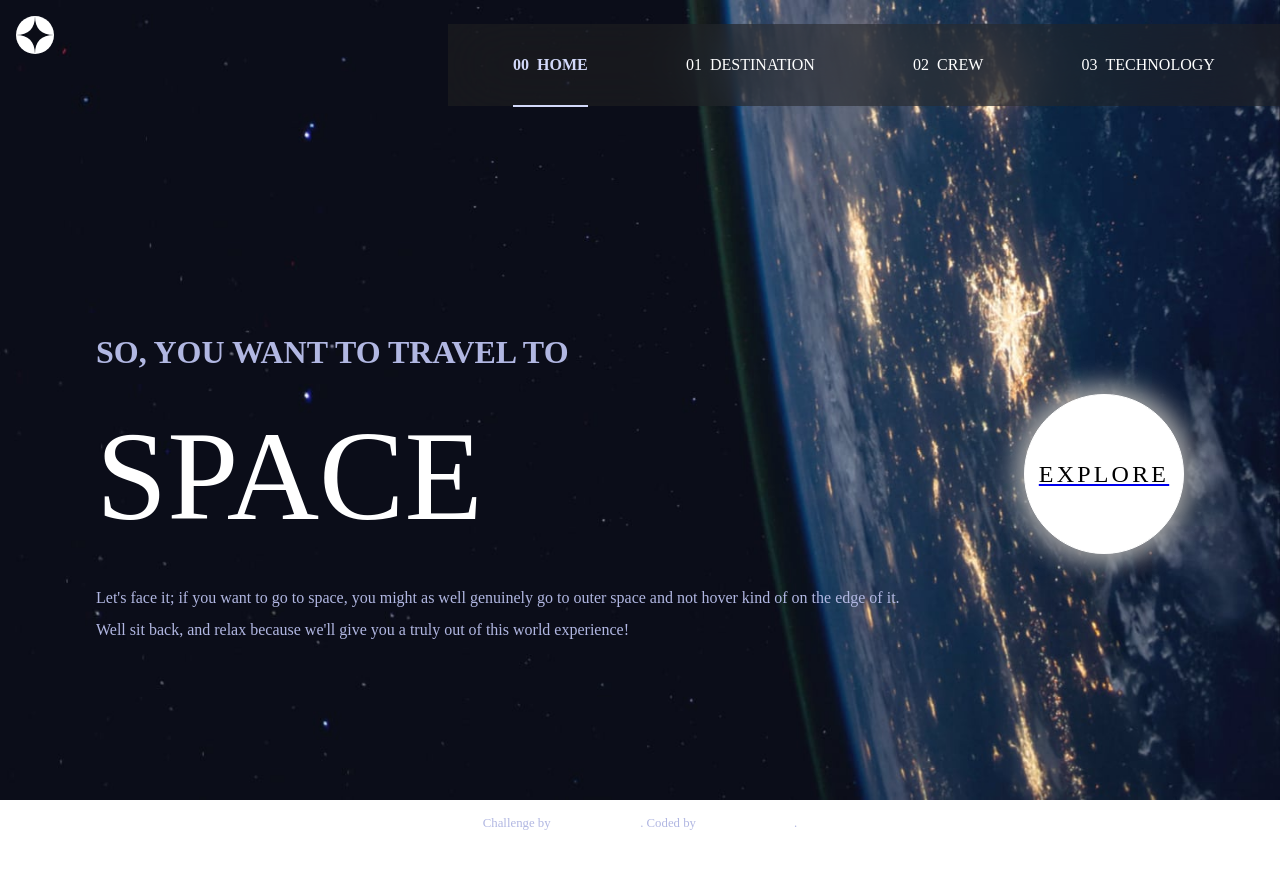
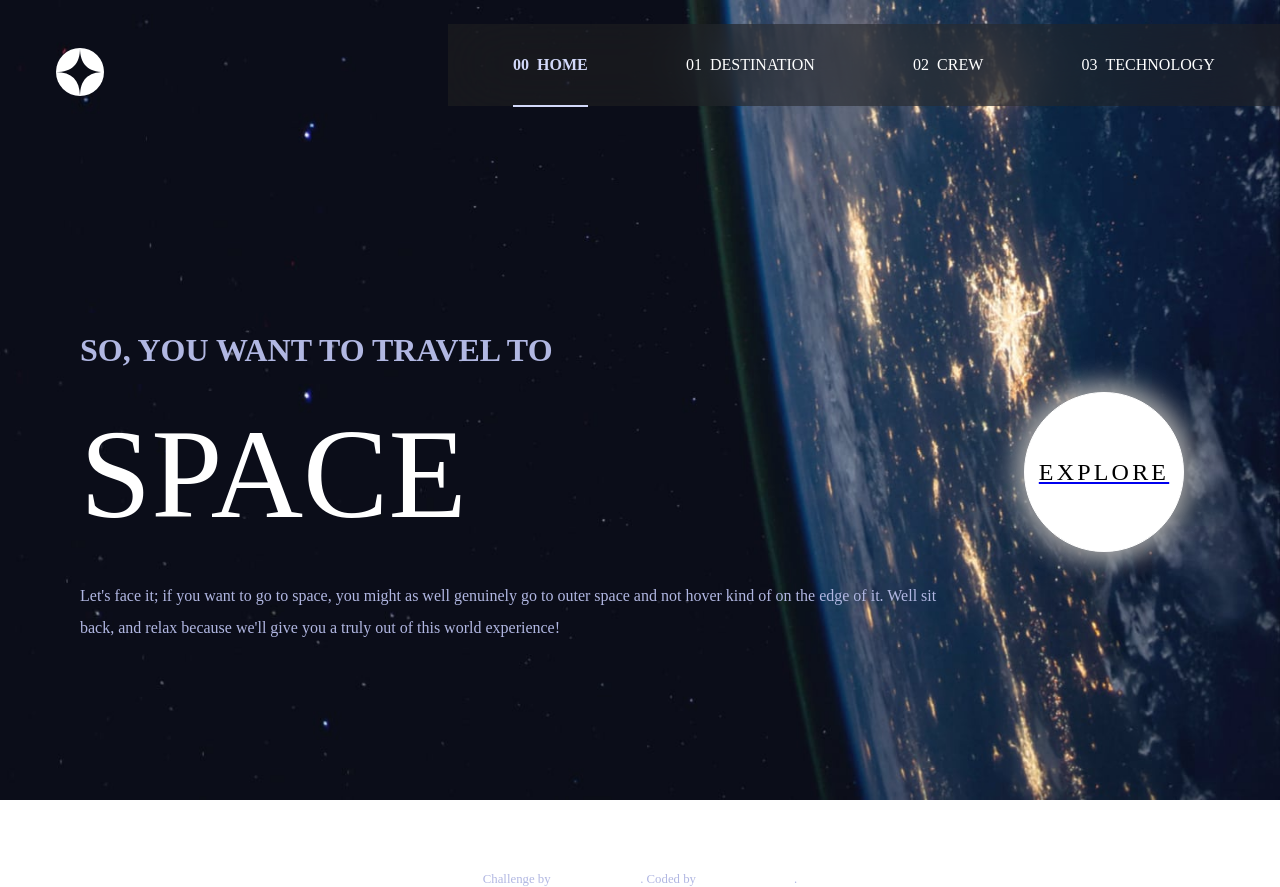
Before and after one commit to StormKing969/space-tourism-website, a React (Create React App) app: page / in a window 1280 px wide. Built offline with nearby package versions, Linux system fonts and the light colour scheme.

Commit message:
css responsive fixes

```diff
--- a/public/css/main.css
+++ b/public/css/main.css
@@ -20,20 +20,13 @@ body {
 
 .navbar {
   z-index: 1;
-  display: -webkit-box;
-  display: -ms-flexbox;
-  display: flex;
-  -webkit-box-orient: horizontal;
-  -webkit-box-direction: normal;
-      -ms-flex-direction: row;
-          flex-direction: row;
-  -webkit-box-pack: justify;
-      -ms-flex-pack: justify;
-          justify-content: space-between;
-  -webkit-box-align: center;
-      -ms-flex-align: center;
-          align-items: center;
   padding: 1rem;
+}
+
+.logo_icon {
+  position: fixed;
+  top: 1.5rem;
+  left: 1.5rem;
 }
 
 .logo_icon img {
@@ -42,7 +35,10 @@ body {
 }
 
 .menu_close {
+  position: fixed;
   cursor: pointer;
+  top: 1.5rem;
+  right: 1.5rem;
 }
 
 .menu_open {
@@ -112,6 +108,13 @@ body {
 }
 
 @media screen and (min-width: 720px) {
+  .logo_icon {
+    margin: 1.5rem 2rem 0;
+  }
+  .logo_icon img {
+    width: 100%;
+    height: 100%;
+  }
   .menu_close {
     display: none !important;
   }
@@ -173,8 +176,8 @@ body {
   -webkit-box-direction: normal;
       -ms-flex-direction: column;
           flex-direction: column;
-  margin: auto 0;
   color: #b1b7e2;
+  margin-top: 5vh;
 }
 
 .bg_img {
@@ -272,8 +275,11 @@ body {
     background: url("../assets/home-bg-img/background-home-tablet.jpg") no-repeat center center fixed;
     background-size: cover;
   }
+  .home {
+    margin-top: 5vh;
+  }
   .home_container {
-    padding: 6rem;
+    padding: 8rem 5rem;
   }
   .home_container h5 {
     margin-top: 5rem;
@@ -618,7 +624,6 @@ body {
   display: -webkit-box;
   display: -ms-flexbox;
   display: flex;
-  position: absolute;
   -webkit-box-orient: vertical;
   -webkit-box-direction: normal;
       -ms-flex-direction: column;
@@ -631,6 +636,7 @@ body {
       -ms-flex-pack: center;
           justify-content: center;
   font-size: .8rem;
+  bottom: 5%;
 }
 
 .footer span {
@@ -647,10 +653,4 @@ body {
   color: #d2d8f9;
   text-decoration: underline;
 }
-
-@media screen and (min-width: 1020px) {
-  .footer {
-    bottom: 5%;
-  }
-}
 /*# sourceMappingURL=main.css.map */
--- a/scss/components/footer/_footer.scss
+++ b/scss/components/footer/_footer.scss
@@ -1,12 +1,13 @@
 .footer {
     width: 100%;
     display: flex;
-    position: absolute;
+    // position: absolute;
     flex-direction: column;
     align-items: center;
     text-align: center;
     justify-content: center;
     font-size: .8rem;
+    bottom: 5%;
 
     span {
         color: $text-color;
@@ -23,15 +24,3 @@
         }
     }
 }
-
-@media screen and (min-width: 720px) {
-    .footer {
-        // margin-top: calc(100vh - 90vh);
-    }
-}
-
-@media screen and (min-width: 1020px) {
-    .footer {
-       bottom: 5%;
-    }
-}
--- a/scss/components/home/_home.scss
+++ b/scss/components/home/_home.scss
@@ -4,8 +4,8 @@
     height: 100vh;
     display: flex;
     flex-direction: column;
-    margin: auto 0;
     color: $text-color;
+    margin-top: 5vh;
 }
 
 .bg_img {
@@ -86,9 +86,13 @@
         background-size: cover;
     }
 
+    .home {
+        margin-top: 5vh;
+    }
+
     .home_container {
 
-        padding: 6rem;
+        padding: 8rem 5rem;
 
         h5 {
             margin-top: 5rem;
--- a/scss/components/navbar/_navbar.scss
+++ b/scss/components/navbar/_navbar.scss
@@ -1,13 +1,12 @@
 .navbar {
     z-index: 1;
-    display: flex;
-    flex-direction: row;
-    justify-content: space-between;
-    align-items: center;
     padding: 1rem;
 }
 
 .logo_icon {
+    position: fixed;
+    top: 1.5rem;
+    left: 1.5rem;
 
     img {
         width: 80%;
@@ -16,7 +15,10 @@
 }
 
 .menu_close {
+    position: fixed;
     cursor: pointer;
+    top: 1.5rem;
+    right: 1.5rem;
 }
 
 .menu_open {
@@ -78,6 +80,15 @@
 }
 
 @media screen and (min-width: 720px) {
+    .logo_icon {
+        margin: 1.5rem 2rem 0;
+
+        img {
+            width: 100%;
+            height: 100%;
+        }
+    }
+
     .menu_close {
         display: none !important;
     }
--- a/src/components/Navbar/HamburgerMenu.jsx
+++ b/src/components/Navbar/HamburgerMenu.jsx
@@ -1,13 +1,9 @@
 import React, { useState } from 'react'
 import HamburgerMenuIcon from '../../assets/shared/icon-hamburger.svg'
 import CloseIcon from '../../assets/shared/icon-close.svg'
-import { NavLink, useParams } from 'react-router-dom'
+import { NavLink } from 'react-router-dom'
 
 const HamburgerMenu = () => {
-    const { planetName } = useParams();
-
-    console.log(planetName);
-
     const [showMenu, setMenuState] = useState(true)
 
     function handleClick() {
@@ -31,7 +27,7 @@ const HamburgerMenu = () => {
                         </NavLink>
                     </li>
                     <li>
-                        <NavLink end to={'/destination/' + planetName} onClick={handleClick} className={(navData) => navData.isActive ? "main_link actived" : "main_link"}>
+                        <NavLink end to='/destination/moon' onClick={handleClick} className={(navData) => navData.isActive ? "main_link actived" : "main_link"}>
                         <span aria-hidden>01</span>
                         DESTINATION
                         </NavLink>
```
